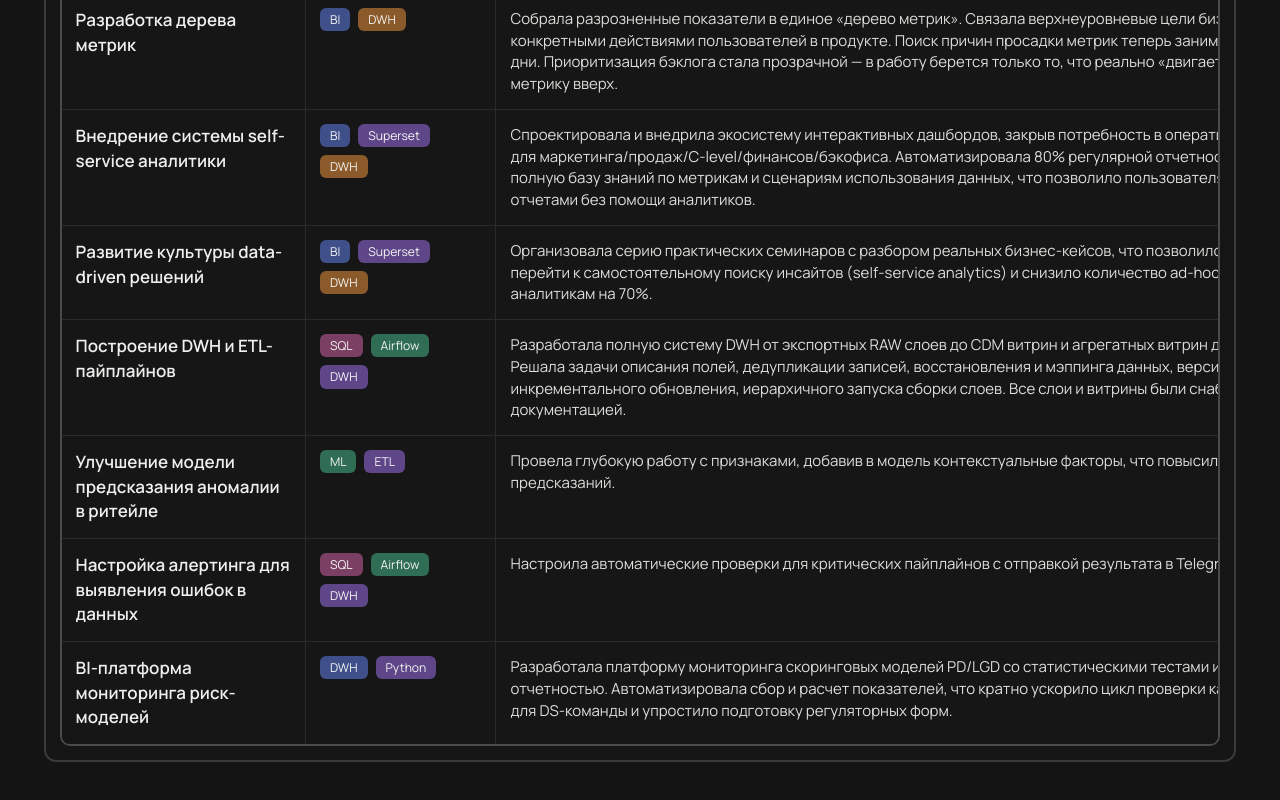
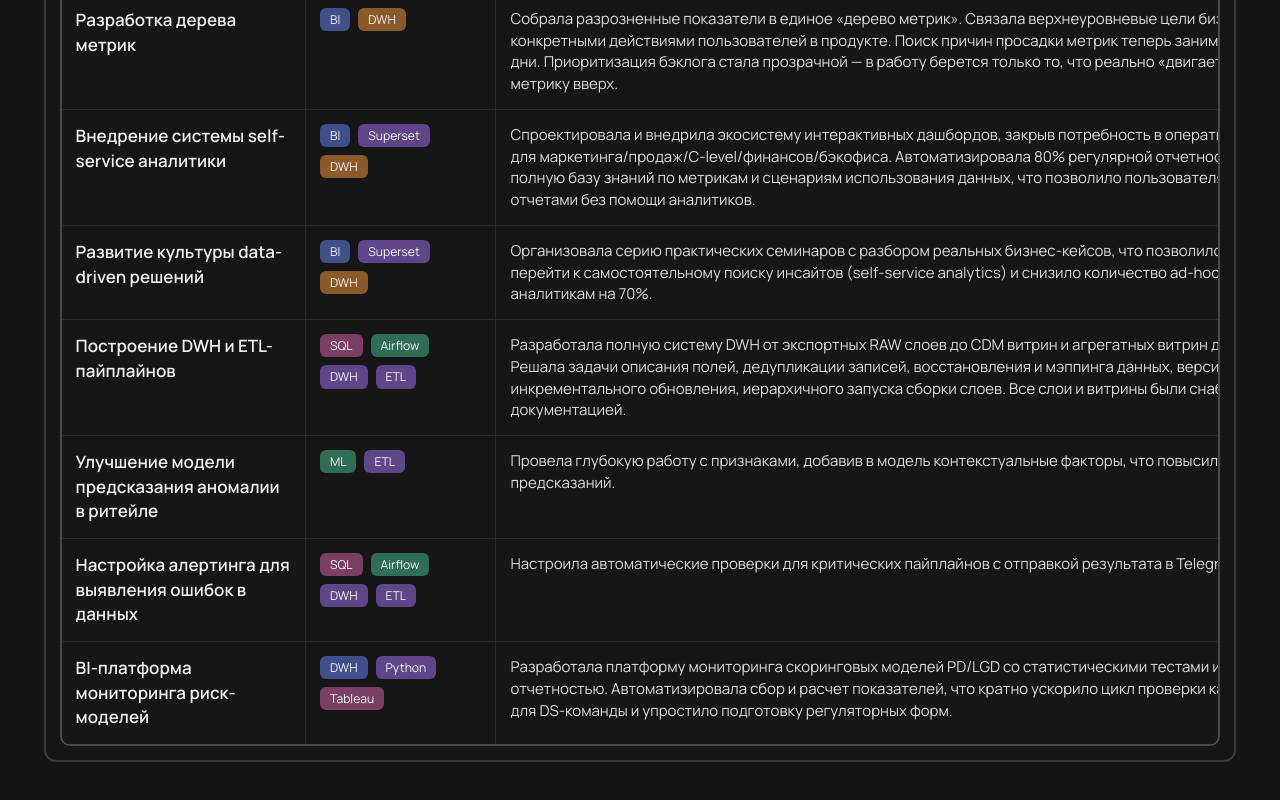
Before and after one commit to annabali/annabali.github.io, a plain HTML site: page index.html in a window 1280 px wide. Shown: the part 801-1601 px from the top of the page. Drawn offline with Linux system fonts and the light colour scheme.

Commit message:
Update index.html

```diff
--- a/index.html
+++ b/index.html
@@ -194,6 +194,7 @@
                   <span class="tag pink">SQL</span>
                   <span class="tag green">Airflow</span>
                   <span class="tag violet">DWH</span>
+                  <span class="tag violet">ETL</span>
                 </div>
               </td>
               <td>
@@ -227,6 +228,7 @@
                   <span class="tag pink">SQL</span>
                   <span class="tag green">Airflow</span>
                   <span class="tag violet">DWH</span>
+                  <span class="tag violet">ETL</span>
                 </div>
               </td>
               <td>
@@ -242,6 +244,7 @@
                 <div class="tags">
                   <span class="tag purple">DWH</span>
                   <span class="tag violet">Python</span>
+                  <span class="tag pink">Tableau</span>
                 </div>
               </td>
               <td>
```
